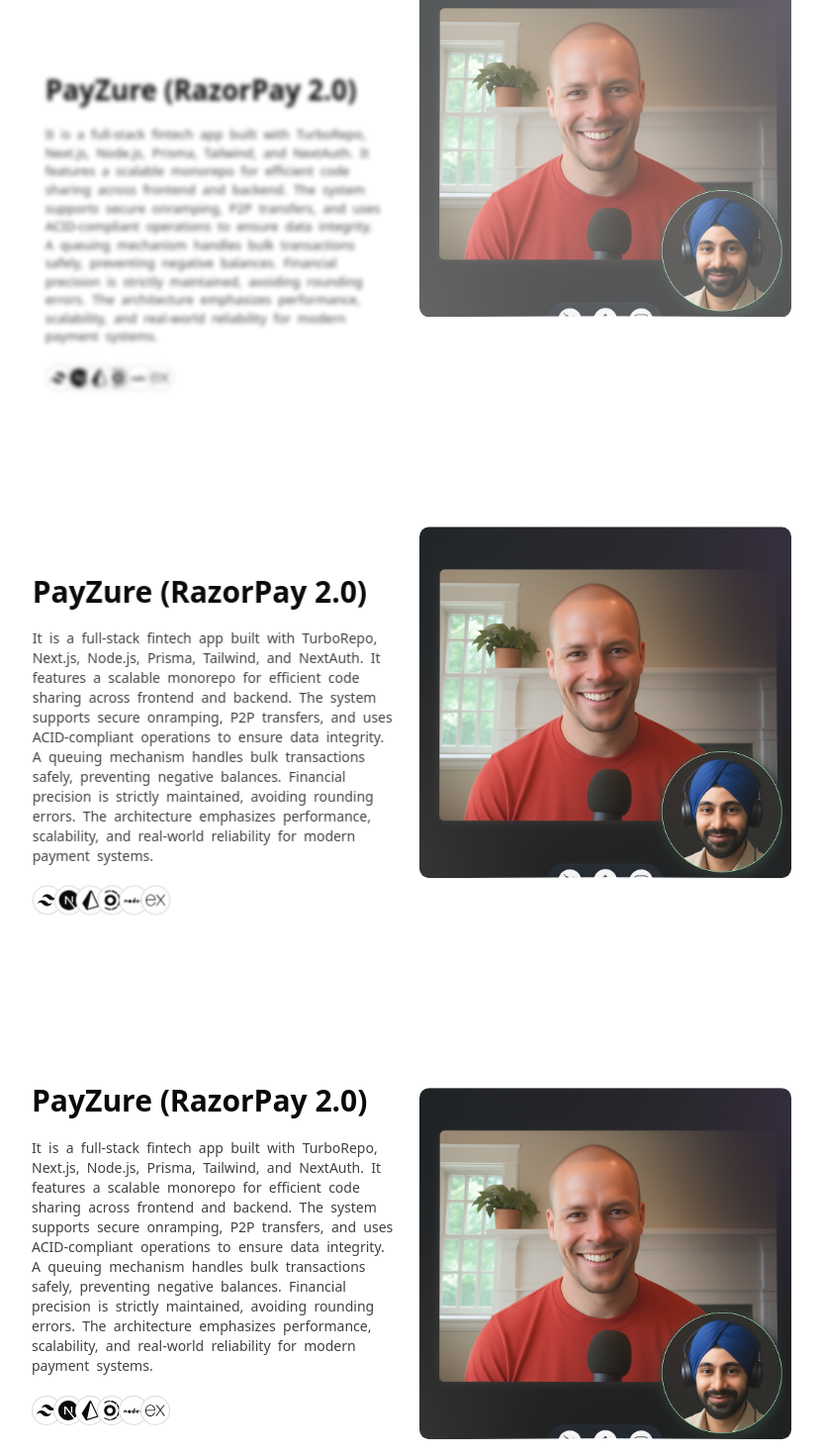
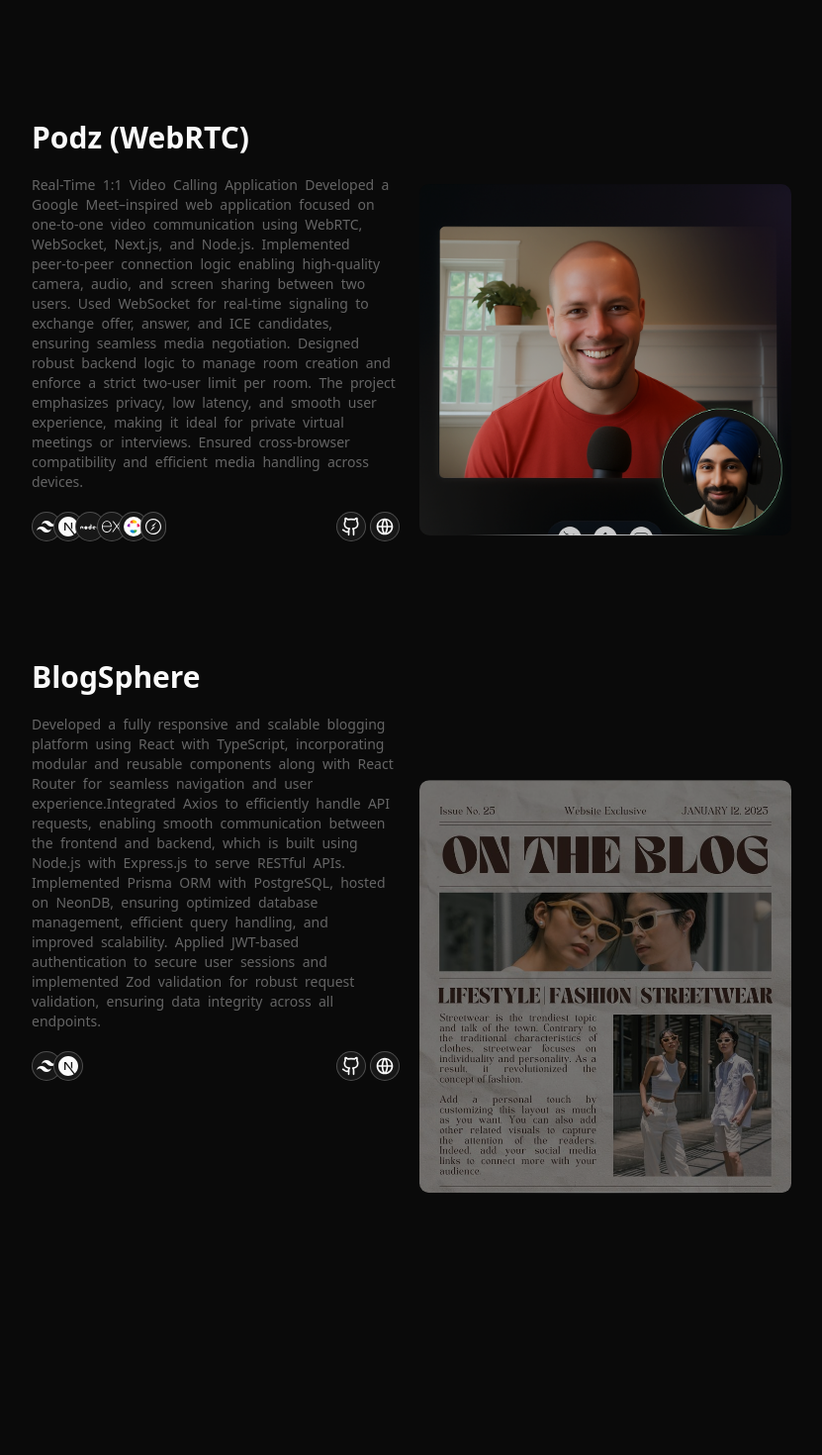
Before and after one commit to taranpreet26-singh/taranpreet-singh-portfolio, a Next.js app: page / in a window 1280 px wide. Shown: the part 1200-2670 px from the top of the page at 99% size, without its empty margins (224-1055 px from the left). After the commit the page ends 2405 px from the top, so only its background shows below. Built offline with nearby package versions, Linux system fonts and the light colour scheme.

Commit message:
adding experience section

```diff
--- a/app/layout.tsx
+++ b/app/layout.tsx
@@ -35,9 +35,9 @@
       <LenisScroller>
            <ThemeProvider
             attribute="class"
-            defaultTheme="system"
+            defaultTheme="dark"
             enableSystem
-            disableTransitionOnChange
+
           >
             {children}
           </ThemeProvider>
--- a/app/page.tsx
+++ b/app/page.tsx
@@ -2,6 +2,7 @@
 
 import About from "@/components/About";
 import Career from "@/components/Career";
+import Experience from "@/components/Experience";
 import Intro from "@/components/Intro";
 import Navbar from "@/components/Navbar";
 import Projects from "@/components/Projects";
@@ -17,6 +18,7 @@
             shortIntro="A 23-year-old Full Stack Developer with a passion for technology, continuous learning, and building meaningful digital experiences."
           />
           <About />
+          <Experience/>
           <Career />
           <Projects />
         </div>
--- a/components/About.tsx
+++ b/components/About.tsx
@@ -1,6 +1,6 @@
 export default function About(){
     return <div>
-        <h1 className="text-xl lg:text-3xl font-extrabold">About</h1>
+        <h1 className="text-xl lg:text-3xl  font-extrabold">About</h1>
         <p className="text-sm lg:text-md text-justify mt-2   dark:text-neutral-400/60">I was born and raised up in <a href="https://maps.app.goo.gl/LXdsTrU1xmTiWWv28" className="underline font-bold">Jalandhar,Punjab India. </a>
          I'm passionate about building effective & impactful products that leverage technology to make a difference.I actively share my work on <a href="https://github.com/taranpreet26-singh" className="underline font-bold">Github</a> and <a href="https://x.com/Taranpreet85947" className="underline font-bold">Twitter</a>. Additionally , I'm always curious about Web3.
         </p>
--- a/components/Career.tsx
+++ b/components/Career.tsx
@@ -1,5 +1,5 @@
 export default function Career() {
-    return <div className="mt-4">
+    return <div className="mt-8">
         <h1 className="text-xl lg:text-3xl font-extrabold">Career</h1>
         <p className="text-sm lg:text-md text-justify mt-2   dark:text-neutral-400/60">
             I began my Computer Science career in 2021. During my 2nd year of college, I started with Java programming language which help to build a strong foundation in coding concept .Later, I explored  Web2 Technology,which led me to become a Full Stack Developer at an American-based company , where I have been working since March/2025. Alongside this, i'm also work as a freelancer.
--- /dev/null
+++ b/components/Experience.tsx
@@ -0,0 +1,7 @@
+
+export default function Experience(){
+    return <div className="mt-8">
+        <h1 className="text-xl lg:text-3xl font-extrabold">Experience</h1>
+
+    </div>
+}
--- a/components/ProjectSection/ProjectFullSectionUI.tsx
+++ b/components/ProjectSection/ProjectFullSectionUI.tsx
@@ -68,7 +68,7 @@
 
             <h1 className="text-xl lg:text-3xl font-extrabold">
                 {features?.title || <div>
-                     <Skeleton className="h-4 w-[250px] bg-neutral-700 dark:bg-neutral-400"/>
+                    <Skeleton className="h-4 w-[250px] bg-neutral-700 dark:bg-neutral-400" />
                 </div>}
             </h1>
             <motion.h2
@@ -78,12 +78,14 @@
                         style={{ opacity: 0, filter: "blur(10px)", y: 10 }}
                         key={index}>{word} &nbsp;</motion.p>
                 }) || <div>
-                     <Skeleton className="h-4 w-[50px] bg-neutral-700 dark:bg-neutral-400"/>
-                     <Skeleton className="h-4 w-[100px] bg-neutral-700 dark:bg-neutral-400"/>
-                     <Skeleton className="h-4 w-[150px] bg-neutral-700 dark:bg-neutral-400"/>
-                     <Skeleton className="h-4 w-[200px] bg-neutral-700 dark:bg-neutral-400"/>
+                        <Skeleton className="h-4 w-[50px] bg-neutral-700 dark:bg-neutral-400" />
+                        <Skeleton className="h-4 w-[100px] bg-neutral-700 dark:bg-neutral-400" />
+                        <Skeleton className="h-4 w-[150px] bg-neutral-700 dark:bg-neutral-400" />
+                        <Skeleton className="h-4 w-[200px] bg-neutral-700 dark:bg-neutral-400" />
                     </div>}
             </motion.h2>
+            <div className="flex justify-between w-full ">
+
                 <div className="flex flex-wrap gap-1 pl-0 lg:pl-3">
                     {
                         features.tools.map((element, index) => {
@@ -121,6 +123,27 @@
                     }
 
                 </div>
+                <div className="flex gap-1 pr-1">
+                    {
+                        features.githubLink &&
+                        <div className="bg-white dark:bg-neutral-900 flex items-center dark:hover:bg-neutral-300 transition-all duration-700 hover:scale-110 ease-in-out dark:hover:text-black  hover:bg-neutral-900 hover:text-white  justify-center border-[1px] border-black dark:border-neutral-400/40 p-1  rounded-full">
+                            <a href={`${features?.githubLink}`}><LuGithub size={20} /></a>
+                        </div>
+                    }
+                    {
+                        features.webLink &&
+                        <div className="bg-white dark:bg-neutral-900 border-[1px] flex items-center dark:hover:bg-neutral-300 transition-all hover:scale-110 duration-700 ease-in-out dark:hover:text-black  hover:bg-neutral-900 hover:text-white justify-center border-black dark:border-neutral-400/40 p-1  rounded-full">
+                            <a href={`${features?.webLink}`}><RiGlobalLine size={20} /></a>
+                        </div>
+                    }
+                    {
+                        features.ytLink &&
+                        <div className="bg-white dark:bg-neutral-900  border-[1px] flex items-center dark:hover:bg-neutral-300 transition-all hover:scale-110 duration-700 ease-in-out dark:hover:text-black  hover:bg-neutral-900 hover:text-white justify-center border-black dark:border-neutral-400/40 p-1  rounded-full">
+                            <a href={`${features?.ytLink}`}><CgYoutube size={20} /></a>
+                        </div>
+                    }
+                </div>
+            </div>
 
         </motion.div >
 
@@ -128,36 +151,7 @@
             style={{ y: translateY, opacity: opacity }}
             className="h-fit  mt-30  relative " onMouseEnter={() => { setImageOverWrapper(true) }} onMouseLeave={() => { setImageOverWrapper(false) }}>
             {features?.content}
-            {
-                isOverImageWrapperActive &&
-                <motion.div
-                    initial={{ scale: 0, opacity: 0 }}
-                    animate={{ scale: 1, opacity: 1 }}
-                    transition={{ duration: 0.7, ease: easeInOut, type: "keyframes" }}
-                    exit={{ scale: 0, opacity: 0 }}
-                    className="absolute flex items-center gap-1 justify-center w-full h-full bg-neutral-600/40 dark:bg-neutral-600/30  rounded-xl inset-0 ">
 
-                    {
-                        features.githubLink &&
-                        <div className="bg-white dark:bg-neutral-900 flex items-center justify-center border-[1px] border-black dark:border-neutral-400/40 p-2  rounded-full">
-                            <a href={`${features?.githubLink}`}><LuGithub size={20} /></a>
-                        </div>
-                    }
-                    {
-                        features.webLink &&
-                        <div className="bg-white dark:bg-neutral-900 border-[1px] flex items-center justify-center border-black dark:border-neutral-400/40 p-2  rounded-full">
-                            <a href={`${features?.webLink}`}><RiGlobalLine size={20} /></a>
-                        </div>
-                    }
-                    {
-                        features.ytLink &&
-                        <div className="bg-white dark:bg-neutral-900  border-[1px] flex items-center justify-center border-black dark:border-neutral-400/40 p-2  rounded-full">
-                            <a href={`${features?.ytLink}`}><CgYoutube size={20} /></a>
-                        </div>
-                    }
-
-                </motion.div>
-            }
             <span className="absolute  mx-auto bottom-0 w-3/4 h-px inset-x-0 bg-gradient-to-r  to-transparent via-white from-transparent"></span>
             <span className="absolute group-hover:opacity-100 opacity-0 mx-auto bottom-0 w-full h-[6px] duration-700 ease-in-out blur-sm inset-x-0 bg-gradient-to-r  to-transparent via-white from-transparent"></span>
 
--- a/components/ProjectSection/ProjectsSection.tsx
+++ b/components/ProjectSection/ProjectsSection.tsx
@@ -15,96 +15,13 @@
             ytLink: "https://youtu.be/2TsWZvQURIA",
             info: "It is a full-stack fintech app built with TurboRepo, Next.js, Node.js, Prisma, Tailwind, and NextAuth. It features a scalable monorepo for efficient code sharing across frontend and backend. The system supports secure onramping, P2P transfers, and uses ACID-compliant operations to ensure data integrity. A queuing mechanism handles bulk transactions safely, preventing negative balances. Financial precision is strictly maintained, avoiding rounding errors. The architecture emphasizes performance, scalability, and real-world reliability for modern payment systems.",
             content: (
-                <Image width={500} height={300} alt="image" src={'/images/podz.png'} className="rounded-lg" />
+                <Image width={500} height={300} alt="image" src={'/images/payzure.png'} className="rounded-lg" />
             ),
             tools: [
-                { logo: <RiTailwindCssFill  size={20}/>, name: "Tailwind" },
+                { logo: <RiTailwindCssFill size={20} />, name: "Tailwind" },
                 { logo: <SiNextdotjs size={20} />, name: "Next.js" },
-                { logo: <SiPrisma  size={20}/>, name: "Prisma" },
-                { logo: <SiTurborepo  size={20}/>, name: "Turborepo" },
-                { logo: <DiNodejs size={20} />, name: "Node.js" },
-                { logo: <SiExpress  size={20}/>, name: "Express" }
-            ]
-        },
-        {
-            title: "PayZure (RazorPay 2.0)",
-            githubLink: "https://github.com/taranpreet26-singh/Payment-Razorpay-2.0",
-            ytLink: "https://youtu.be/2TsWZvQURIA",
-            info: "It is a full-stack fintech app built with TurboRepo, Next.js, Node.js, Prisma, Tailwind, and NextAuth. It features a scalable monorepo for efficient code sharing across frontend and backend. The system supports secure onramping, P2P transfers, and uses ACID-compliant operations to ensure data integrity. A queuing mechanism handles bulk transactions safely, preventing negative balances. Financial precision is strictly maintained, avoiding rounding errors. The architecture emphasizes performance, scalability, and real-world reliability for modern payment systems.",
-            content: (
-                <Image width={500} height={300} alt="image" src={'/images/podz.png'} className="rounded-lg" />
-            ),
-            tools: [
-                { logo: <RiTailwindCssFill  size={20}/>, name: "Tailwind" },
-                { logo: <SiNextdotjs  size={20}/>, name: "Next.js" },
-                { logo: <SiPrisma  size={20}/>, name: "Prisma" },
-                { logo: <SiTurborepo size={20}/>, name: "Turborepo" },
-                { logo: <DiNodejs size={20} />, name: "Node.js" },
-                { logo: <SiExpress size={20} />, name: "Express" }
-            ]
-        },
-        {
-            title: "PayZure (RazorPay 2.0)",
-            githubLink: "https://github.com/taranpreet26-singh/Payment-Razorpay-2.0",
-            ytLink: "https://youtu.be/2TsWZvQURIA",
-            info: "It is a full-stack fintech app built with TurboRepo, Next.js, Node.js, Prisma, Tailwind, and NextAuth. It features a scalable monorepo for efficient code sharing across frontend and backend. The system supports secure onramping, P2P transfers, and uses ACID-compliant operations to ensure data integrity. A queuing mechanism handles bulk transactions safely, preventing negative balances. Financial precision is strictly maintained, avoiding rounding errors. The architecture emphasizes performance, scalability, and real-world reliability for modern payment systems.",
-            content: (
-                <Image width={500} height={300} alt="image" src={'/images/podz.png'} className="rounded-lg" />
-            ),
-            tools: [
-                { logo: <RiTailwindCssFill  size={20}/>, name: "Tailwind" },
-                { logo: <SiNextdotjs  size={20}/>, name: "Next.js" },
-                { logo: <SiPrisma  size={20}/>, name: "Prisma" },
-                { logo: <SiTurborepo size={20}/>, name: "Turborepo" },
-                { logo: <DiNodejs size={20} />, name: "Node.js" },
-                { logo: <SiExpress size={20} />, name: "Express" }
-            ]
-        },
-        {
-            title: "PayZure (RazorPay 2.0)",
-            info: "It is a full-stack fintech app built with TurboRepo, Next.js, Node.js, Prisma, Tailwind, and NextAuth. It features a scalable monorepo for efficient code sharing across frontend and backend. The system supports secure onramping, P2P transfers, and uses ACID-compliant operations to ensure data integrity. A queuing mechanism handles bulk transactions safely, preventing negative balances. Financial precision is strictly maintained, avoiding rounding errors. The architecture emphasizes performance, scalability, and real-world reliability for modern payment systems.",
-            content: (
-                <Image width={500} height={300} alt="image" src={'/images/podz.png'} className="rounded-lg" />
-            ),
-             tools: [
-                { logo: <RiTailwindCssFill  size={20}/>, name: "Tailwind" },
-                { logo: <SiNextdotjs  size={20}/>, name: "Next.js" },
-                { logo: <SiPrisma  size={20}/>, name: "Prisma" },
-                { logo: <SiTurborepo size={20}/>, name: "Turborepo" },
-                { logo: <DiNodejs size={20} />, name: "Node.js" },
-                { logo: <SiExpress size={20} />, name: "Express" }
-            ]
-        },
-        {
-            title: "PayZure (RazorPay 2.0)",
-            githubLink: "https://github.com/taranpreet26-singh/Payment-Razorpay-2.0",
-            ytLink: "https://youtu.be/2TsWZvQURIA",
-            info: "It is a full-stack fintech app built with TurboRepo, Next.js, Node.js, Prisma, Tailwind, and NextAuth. It features a scalable monorepo for efficient code sharing across frontend and backend. The system supports secure onramping, P2P transfers, and uses ACID-compliant operations to ensure data integrity. A queuing mechanism handles bulk transactions safely, preventing negative balances. Financial precision is strictly maintained, avoiding rounding errors. The architecture emphasizes performance, scalability, and real-world reliability for modern payment systems.",
-            content: (
-                <Image width={500} height={300} alt="image" src={'/images/podz.png'} className="rounded-lg" />
-            ),
-            tools: [
-                { logo: <RiTailwindCssFill  size={20}/>, name: "Tailwind" },
-                { logo: <SiNextdotjs  size={20}/>, name: "Next.js" },
-                { logo: <SiPrisma  size={20}/>, name: "Prisma" },
-                { logo: <SiTurborepo size={20}/>, name: "Turborepo" },
-                { logo: <DiNodejs size={20} />, name: "Node.js" },
-                { logo: <SiExpress size={20} />, name: "Express" }
-            ]
-        },
-        {
-            title: "PayZure (RazorPay 2.0)",
-            githubLink: "https://github.com/taranpreet26-singh/Payment-Razorpay-2.0",
-            ytLink: "https://youtu.be/2TsWZvQURIA",
-            info: "It is a full-stack fintech app built with TurboRepo, Next.js, Node.js, Prisma, Tailwind, and NextAuth. It features a scalable monorepo for efficient code sharing across frontend and backend. The system supports secure onramping, P2P transfers, and uses ACID-compliant operations to ensure data integrity. A queuing mechanism handles bulk transactions safely, preventing negative balances. Financial precision is strictly maintained, avoiding rounding errors. The architecture emphasizes performance, scalability, and real-world reliability for modern payment systems.",
-            content: (
-                <Image width={500} height={300} alt="image" src={'/images/podz.png'} className="rounded-lg" />
-            ),
-            tools: [
-                { logo: <RiTailwindCssFill  size={20}/>, name: "Tailwind" },
-                { logo: <SiNextdotjs  size={20}/>, name: "Next.js" },
-                { logo: <SiPrisma  size={20}/>, name: "Prisma" },
-                { logo: <SiTurborepo size={20}/>, name: "Turborepo" },
+                { logo: <SiPrisma size={20} />, name: "Prisma" },
+                { logo: <SiTurborepo size={20} />, name: "Turborepo" },
                 { logo: <DiNodejs size={20} />, name: "Node.js" },
                 { logo: <SiExpress size={20} />, name: "Express" }
             ]
@@ -113,15 +30,15 @@
             title: "Podz (WebRTC)",
             webLink: "https://podz-frontend.vercel.app/",
             githubLink: "https://github.com/taranpreet26-singh/Podz-Frontend",
-            info: "This is podz",
+            info: "Real-Time 1:1 Video Calling Application Developed a Google Meet–inspired web application focused on one-to-one video communication using WebRTC, WebSocket, Next.js, and Node.js. Implemented peer-to-peer connection logic enabling high-quality camera, audio, and screen sharing between two users. Used WebSocket for real-time signaling to exchange offer, answer, and ICE candidates, ensuring seamless media negotiation. Designed robust backend logic to manage room creation and enforce a strict two-user limit per room. The project emphasizes privacy, low latency, and smooth user experience, making it ideal for private virtual meetings or interviews. Ensured cross-browser compatibility and efficient media handling across devices.",
             content: (
                 <div>
-                    <Image width={500} height={300} alt="image" src={'/images/payzure.png'} className="rounded-lg" />
+                    <Image width={500} height={300} alt="image" src={'/images/podz.png'} className="rounded-lg" />
                 </div>
             ),
             tools: [
-                { logo: <RiTailwindCssFill size={20}/>, name: "Tailwind" },
-                { logo: <SiNextdotjs size={20}/>, name: "Next.js" },
+                { logo: <RiTailwindCssFill size={20} />, name: "Tailwind" },
+                { logo: <SiNextdotjs size={20} />, name: "Next.js" },
                 { logo: <DiNodejs size={20} />, name: "Node.js" },
                 { logo: <SiExpress size={20} />, name: "Express" },
                 {
@@ -137,9 +54,24 @@
                     </svg>,
                     name: "Webrtc"
                 }, {
-                    logo: <SiSocketdotio/>,
-                    name:"Websocket"
+                    logo: <SiSocketdotio />,
+                    name: "Websocket"
                 }
+            ]
+        },
+        {
+            title: "BlogSphere",
+            webLink: "https://blog-sphere-blush.vercel.app/",
+            githubLink: "https://github.com/taranpreet26-singh/Frontend-BlogSphere",
+            info: "Developed a fully responsive and scalable blogging platform using React with TypeScript, incorporating modular and reusable components along with React Router for seamless navigation and user experience.Integrated Axios to efficiently handle API requests, enabling smooth communication between the frontend and backend, which is built using Node.js with Express.js to serve RESTful APIs. Implemented Prisma ORM with PostgreSQL, hosted on NeonDB, ensuring optimized database management, efficient query handling, and improved scalability. Applied JWT-based authentication to secure user sessions and implemented Zod validation for robust request validation, ensuring data integrity across all endpoints.",
+            content: (
+                <div>
+                    <Image width={500} height={300} alt="image" src={'/images/blogging.jpg'} className="rounded-lg" />
+                </div>
+            ),
+            tools: [
+                { logo: <RiTailwindCssFill size={20} />, name: "Tailwind" },
+                { logo: <SiNextdotjs size={20} />, name: "Next.js" },
             ]
         }
     ]
--- a/components/Projects.tsx
+++ b/components/Projects.tsx
@@ -2,7 +2,7 @@
 import ProjectSection from "./ProjectSection/ProjectsSection";
 
 export default function Projects(){
-    return <div className="w-full  h-full flex mt-10 gap-4 flex-col justify-center items-center">
+    return <div className="w-full  h-full flex mt-8 gap-4 flex-col justify-center items-center">
         <div className="">
             <LongButton title="Feature Projects"/>
         </div>
```
Also changed, not shown: components/Navbar.tsx (+13 -6 lines), public/images/blogging.jpg (added), public/images/payzure.png. Lines whose indentation alone changed are shown as unchanged.
